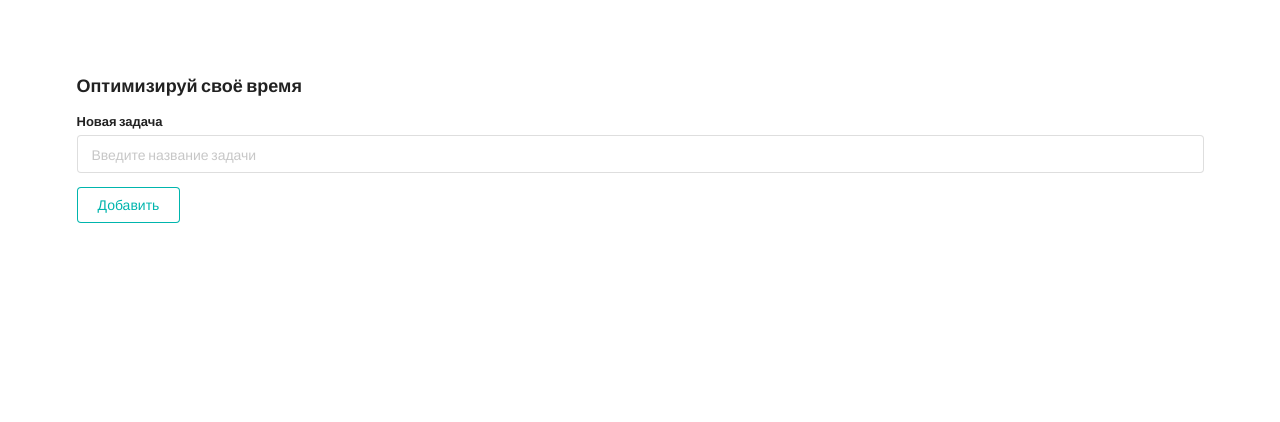
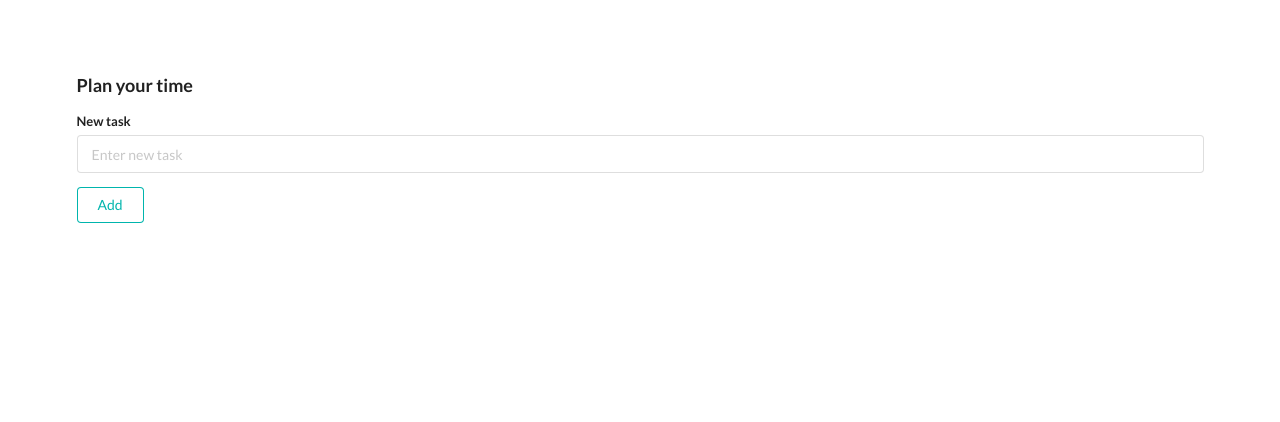
Before and after one commit to mikhaildorox/testForReLabs, a FastAPI app: template todo/templates/todo/index.html in a window 1280 px wide. Shown: the top 422 px of the page. Run offline with FastAPI, Linux system fonts and the light colour scheme; the template is opened without the code that fills it, so the values that code supplies are empty; parts of the project's set-up code (start-up, migrations or seed data) failed here and were passed over.

Commit message:
bugfix 1

```diff
--- a/todo/config.py
+++ b/todo/config.py
@@ -4,6 +4,7 @@ from pydantic import BaseSettings
 from dotenv import load_dotenv
 
 load_dotenv()
+
 
 class Settings(BaseSettings):
     app_name = os.getenv("NAME_APP")
--- a/todo/main.py
+++ b/todo/main.py
@@ -6,5 +6,4 @@ app = FastAPI()
 app.mount(path='/static', app=StaticFiles(directory='todo/static'), name='static')
 templates = Jinja2Templates(directory='todo/templates')
 
-
 from todo.routes import home
--- a/todo/models.py
+++ b/todo/models.py
@@ -8,7 +8,7 @@ class ToDo(Base):
 
     id = Column(Integer, primary_key=True, index=True)
     title = Column(String)
-    is_complite = Column(Boolean, default=False)
+    is_complete = Column(Boolean, default=False)
 
 
 Base.metadata.create_all(bind=engine)
--- a/todo/routes.py
+++ b/todo/routes.py
@@ -12,6 +12,7 @@ from starlette.status import HTTP_303_SEE_OTHER, HTTP_302_FOUND
 @app.get('/')
 def home(request: Request, db_session: Session = Depends(get_db)):
     todos = db_session.query(ToDo).all()
+
     return templates.TemplateResponse('todo/index.html',
                                       {'request': request,
                                        'app_name': settings.app_name,
@@ -32,7 +33,7 @@ def add(title: str = Form(...), db_session: Session = Depends(get_db)):
 @app.get('/update/{todo_id}')
 def update(todo_id: int, db_session: Session = Depends(get_db)):
     todo = db_session.query(ToDo).filter(ToDo.id == todo_id).first()
-    todo.is_complite = not todo.is_complite
+    todo.is_complete = not todo.is_complete
     db_session.commit()
 
     url = app.url_path_for('home')
@@ -43,6 +44,7 @@ def update(todo_id: int, db_session: Session = Depends(get_db)):
 def delete(todo_id: int, db_session: Session = Depends(get_db)):
     todo = db_session.query(ToDo).filter_by(id=todo_id).first()
     db_session.delete(todo)
+
     db_session.commit()
 
     url = app.url_path_for('home')
--- a/todo/templates/todo/index.html
+++ b/todo/templates/todo/index.html
@@ -7,29 +7,35 @@
     <h1 class="ui center aligned header blue">{{ app_name }}</h1>
 
     <form class="ui form" action=" {{ url_for('add') }}" method="post">
-    <h3 class="test_css">Оптимизируй своё время</h3>
+        <h3 class="test_css">Plan your time</h3>
         <div class="field">
-        <label>Новая задача</label>
-        <input type="text" name="title" placeholder="Введите название задачи"><br>
+            <label>New task</label>
+            <input type="text" name="title" placeholder="Enter new task"><br>
         </div>
-    <button class="ui teal basic button" type="submit">Добавить</button>
+        <button class="ui teal basic button" type="submit">Add</button>
 
     </form>
+
+
 
     {% for todo in todo_list %}
     <div class="ui segment">
         <p class="ui big header">№{{ todo.id }} {{ todo.title }}</p>
 
         {% if todo.is_complete == False %}
-            <span class="ui gray label">Not complite</span>
+        <span class="ui gray label">Not complete</span>
         <a class="ui primary basic button" href="{{ url_for('update', todo_id=todo.id) }}">Close</a>
         {% else %}
-            <span class="ui green label">Complite</span>
+        <span class="ui green label">Complete</span>
         <a class="ui blue button" href="{{ url_for('update', todo_id=todo.id) }}">Close</a>
         <a class="ui negative basic button" href="{{ url_for('delete', todo_id=todo.id) }}">Delete</a>
+
+
         {% endif %}
     </div>
     {% endfor %}
+
+
 </div>
 
 {% endblock content %}
```
Also changed, not shown: 1 other file. Lines whose indentation alone changed are shown as unchanged.
